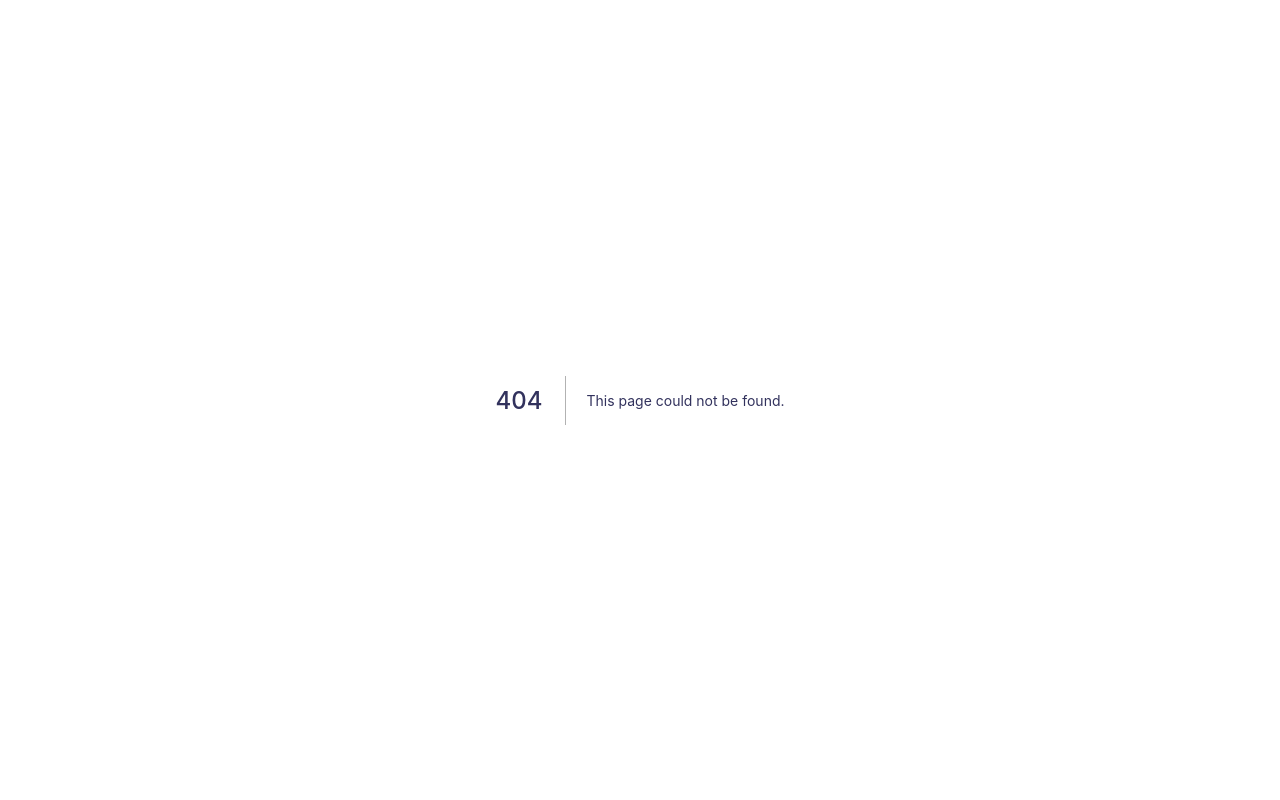
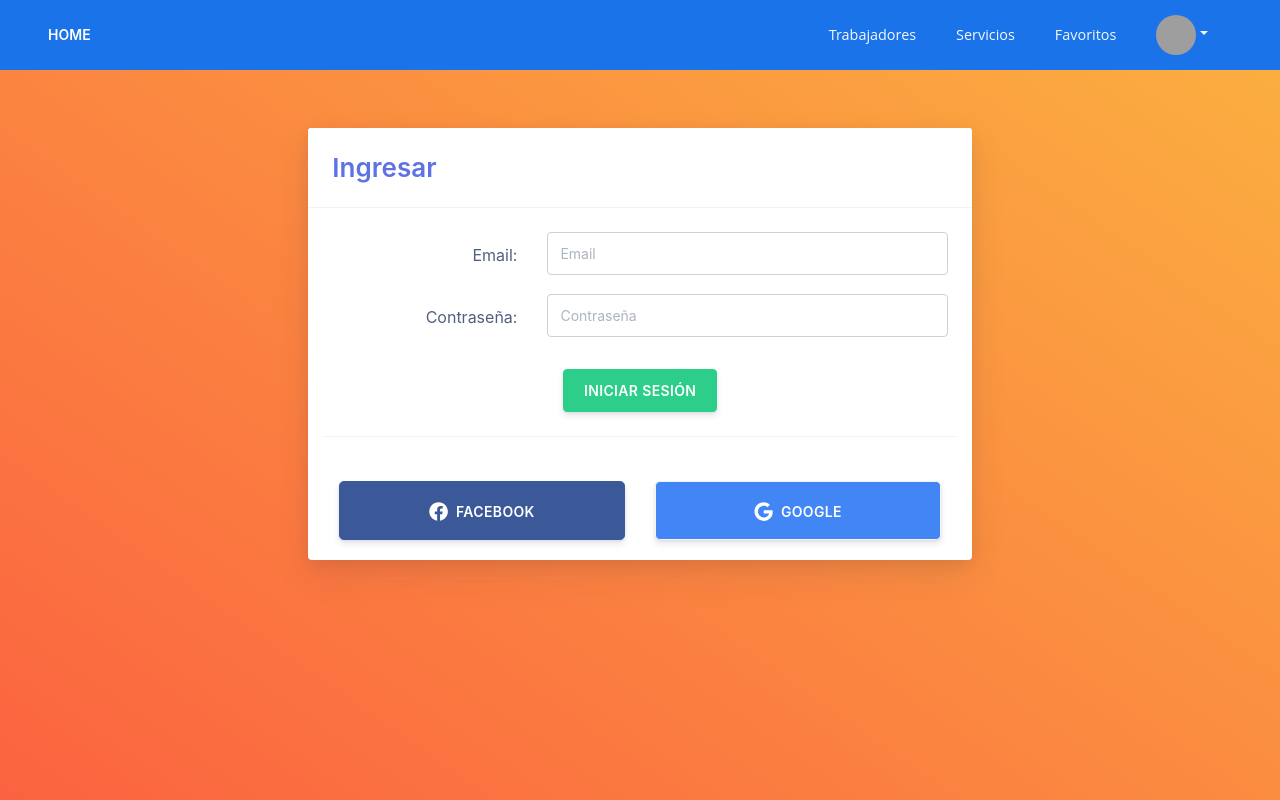
Before and after one commit to Nico-14/ReparoAltoque-Frontend, a Next.js app: page /ingresar in a window 1280 px wide. Before the commit this address had no page. Built offline with nearby package versions, Linux system fonts and the light colour scheme; grey boxes are pictures that could not be loaded.

Commit message:
casi completo el form del login, me falta trabajar del lado de la api para buscar los demás datos

```diff
--- /dev/null
+++ b/components/Sections/FormLogin.jsx
@@ -0,0 +1,110 @@
+import React from "react";
+import { useForm } from "react-hook-form";
+
+import {
+    Button,
+    FormGroup,
+    FormFeedback,
+    Input,
+    Row,
+    Col,
+    CardBody,
+    CardHeader,
+    CardFooter,
+    Card,
+} from "reactstrap";
+
+import { signInWithGoogle } from "../../firebase";
+import { FontAwesomeIcon } from "@fortawesome/react-fontawesome";
+
+export default function FormLogin() {
+    return (
+        <React.Fragment>
+            <Card>
+                <CardHeader>
+                    <h4 className="title text-primary display-4 mb-0">
+                        Ingresar
+                    </h4>
+                </CardHeader>
+                <CardBody>
+                    <form>
+                        <FormGroup className="row">
+                            <label
+                                htmlFor="name"
+                                className="col-md-4 col-form-label text-md-right"
+                            >
+                                Email:
+                            </label>
+                            <Col md="8">
+                                <Input
+                                    placeholder="Email"
+                                    type="email"
+                                    name="email"
+                                />
+                                {/* <FormFeedback>{errors?.email?.message}</FormFeedback> */}
+                            </Col>
+                        </FormGroup>
+                        <FormGroup className="row">
+                            <label
+                                htmlFor="name"
+                                className="col-md-4 col-form-label text-md-right"
+                            >
+                                Contraseña:
+                            </label>
+                            <Col md="8" className="pb-3">
+                                <Input
+                                    name="password"
+                                    type="password"
+                                    placeholder="Contraseña"
+                                />
+                                {/* <FormFeedback>{errors?.password?.message}</FormFeedback> */}
+                            </Col>
+                        </FormGroup>
+                        <Col md="6" className="col-lg-12 text-center">
+                            <Button type="submit" color="success">
+                                iniciar sesión
+                            </Button>
+                        </Col>
+                    </form>
+                </CardBody>
+                <CardFooter className="row mx-3 px-0">
+                    <Col md="6">
+                        <Button
+                            block
+                            color="facebook"
+                            className="mt-4"
+                            size="lg"
+                        >
+                            <span className="btn-inner--icon mr-2">
+                                <FontAwesomeIcon
+                                    icon={["fab", "facebook"]}
+                                    size="1x"
+                                />
+                            </span>
+                            <span className="btn-inner--text">Facebook</span>
+                        </Button>
+                    </Col>
+                    <Col md="6">
+                        <Button
+                            block
+                            onClick={() => signInWithGoogle()}
+                            className="mt-4 text-white"
+                            size="lg"
+                            style={{
+                                background: "#4285f4",
+                            }}
+                        >
+                            <span className="btn-inner--icon mr-2">
+                                <FontAwesomeIcon
+                                    icon={["fab", "google"]}
+                                    size="1x"
+                                />
+                            </span>
+                            <span className="btn-inner--text">Google</span>
+                        </Button>
+                    </Col>
+                </CardFooter>
+            </Card>
+        </React.Fragment>
+    );
+}
--- /dev/null
+++ b/pages/ingresar.jsx
@@ -0,0 +1,20 @@
+import Layout from "../components/Layout";
+
+import { Row, Col, Container } from "reactstrap";
+import FormLogin from "../components/Sections/FormLogin";
+
+export default function Ingresar() {
+    return (
+        <Layout>
+            <div className="main bg-gradient-warning">
+                <Container className="pt-8" style={{ minHeight: "100vh" }}>
+                    <Row className="justify-content-center">
+                        <Col md="8">
+                            <FormLogin />
+                        </Col>
+                    </Row>
+                </Container>
+            </div>
+        </Layout>
+    );
+}
```
